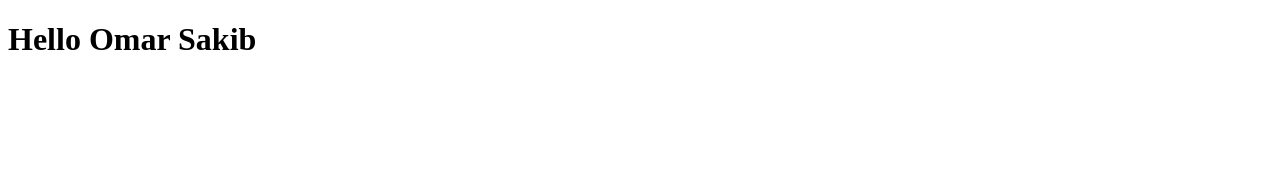
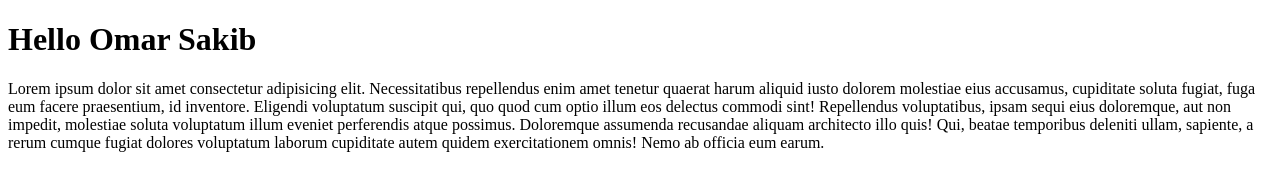
Before and after one commit to omar1523012/first_project_.0001, a plain HTML site: page index.html in a window 1280 px wide. Drawn offline with Linux system fonts and the light colour scheme.

Commit message:
p_tag_added

```diff
--- a/index.html
+++ b/index.html
@@ -8,5 +8,17 @@
   </head>
   <body>
     <h1>Hello Omar Sakib</h1>
+    <p>
+      Lorem ipsum dolor sit amet consectetur adipisicing elit. Necessitatibus
+      repellendus enim amet tenetur quaerat harum aliquid iusto dolorem
+      molestiae eius accusamus, cupiditate soluta fugiat, fuga eum facere
+      praesentium, id inventore. Eligendi voluptatum suscipit qui, quo quod cum
+      optio illum eos delectus commodi sint! Repellendus voluptatibus, ipsam
+      sequi eius doloremque, aut non impedit, molestiae soluta voluptatum illum
+      eveniet perferendis atque possimus. Doloremque assumenda recusandae
+      aliquam architecto illo quis! Qui, beatae temporibus deleniti ullam,
+      sapiente, a rerum cumque fugiat dolores voluptatum laborum cupiditate
+      autem quidem exercitationem omnis! Nemo ab officia eum earum.
+    </p>
   </body>
 </html>
```
